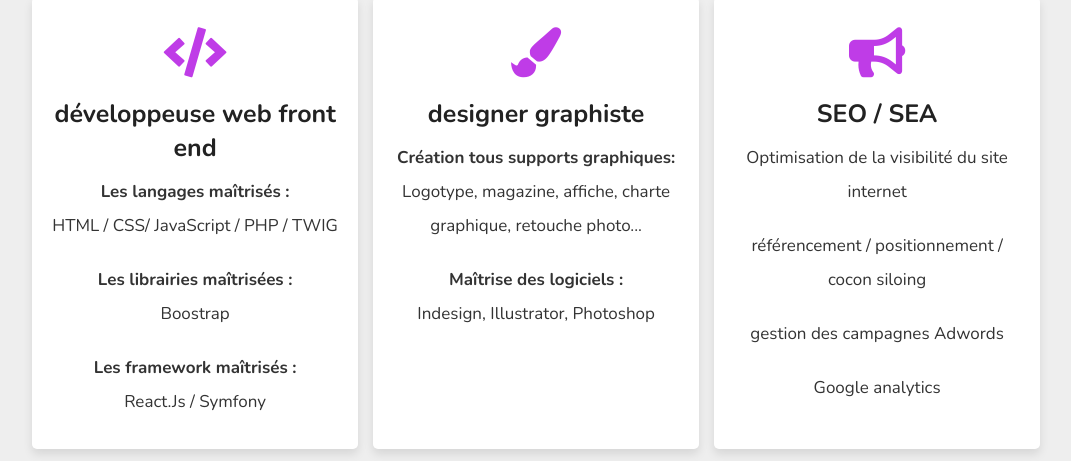
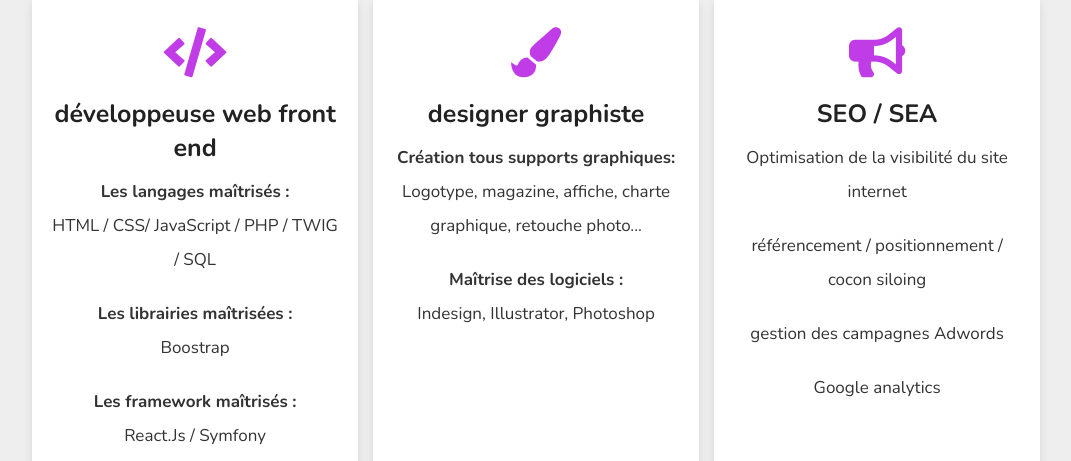
Before and after one commit to delphine5656/book, a plain HTML site: page index.html in a window 1280 px wide. Shown: the part 1725-2186 px from the top of the page, without its empty margins (79-1150 px from the left). Drawn offline with nearby package versions, Linux system fonts and the light colour scheme; files that its build step writes are made by us from their sources; a script that the page names is missing.

Commit message:
Update index.html

```diff
--- a/index.html
+++ b/index.html
@@ -100,7 +100,7 @@
         <div class="box tilt">
             <i class="fas fa-code"></i>
             <h3>développeuse web front end</h3>
-            <p><b>Les langages maîtrisés : </b><br>HTML / CSS/ JavaScript / PHP / TWIG</p>
+            <p><b>Les langages maîtrisés : </b><br>HTML / CSS/ JavaScript / PHP / TWIG / SQL</p>
             <p><b>Les librairies maîtrisées : </b><br>Boostrap</p>
             <p><b>Les framework maîtrisés : </b><br>React.Js / Symfony</p>
         </div>
```
